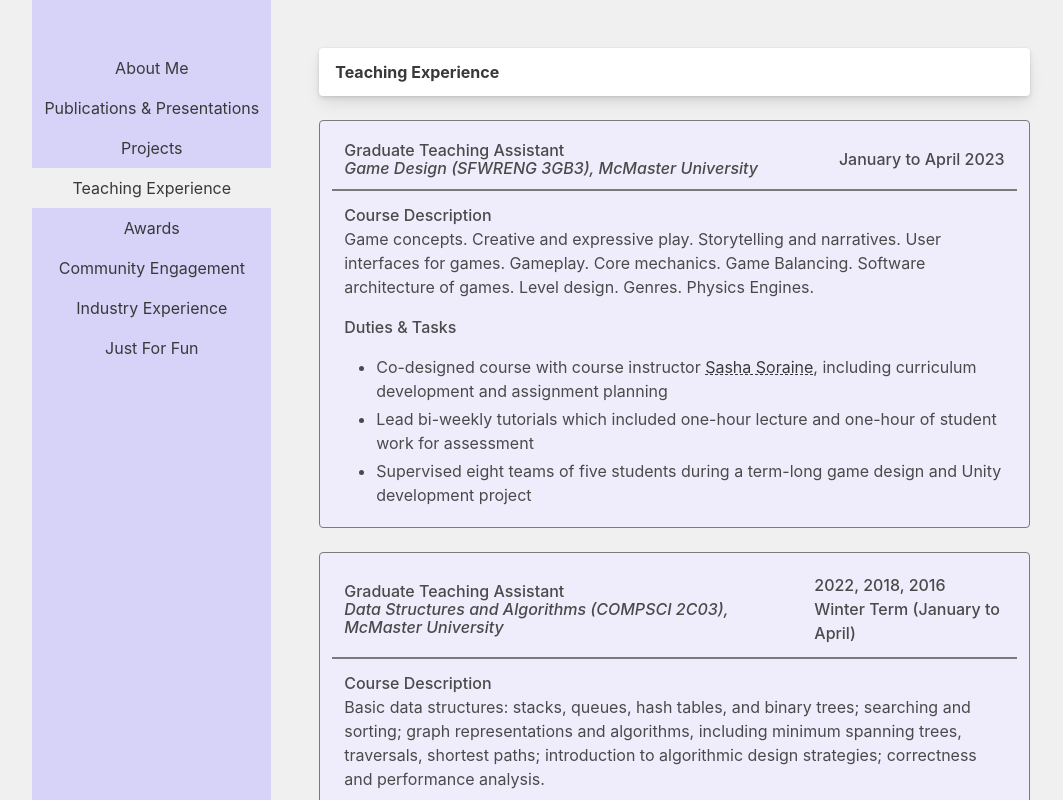
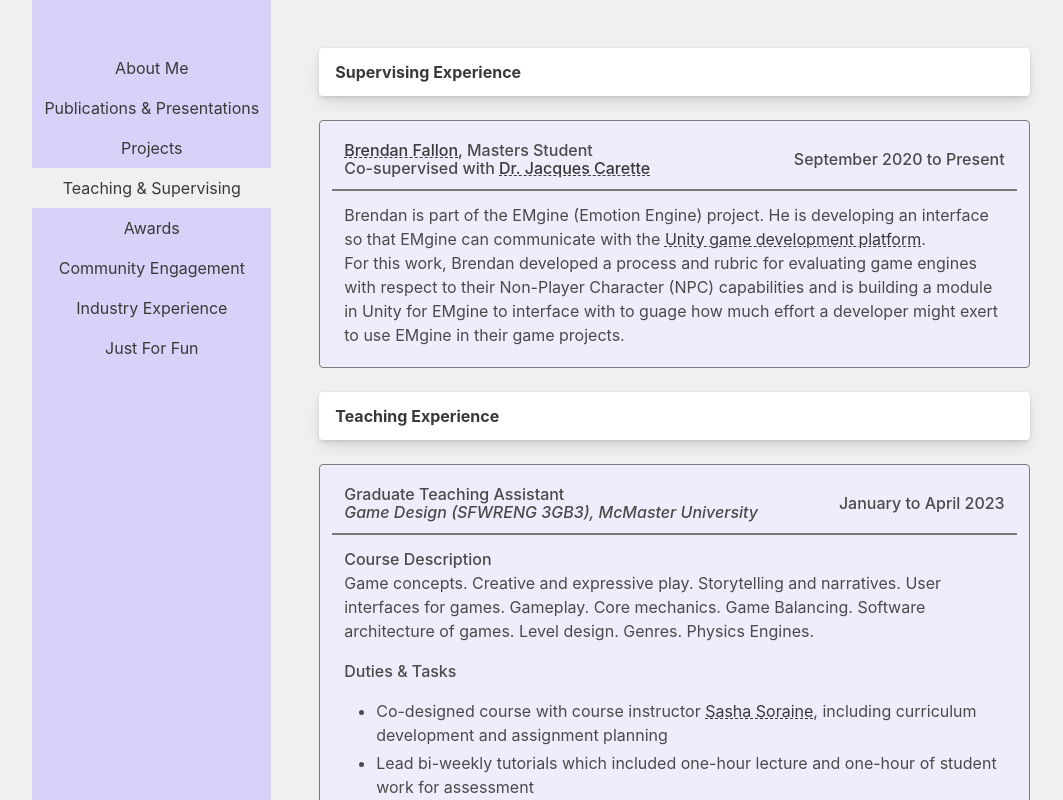
Before and after one commit to GenevaS/website, a Next.js app: page /teaching in a window 1280 px wide. Shown: the top 800 px of the page, without its empty margins (85-1148 px from the left). Built offline with nearby package versions, Linux system fonts and the light colour scheme; some icons are missing.

Commit message:
Fixed broken link and formatting in Publications; Added supervising experience to Teaching

```diff
--- a/components/navbar.js
+++ b/components/navbar.js
@@ -15,7 +15,7 @@ const pubAddress = "/publications";
 const projects = "Projects"
 const projectAddress = "/projects";
 
-const teaching = "Teaching Experience";
+const teaching = "Teaching & Supervising";
 const teachAddress = "/teaching";
 
 const awards = "Awards";
--- a/pages/teaching.js
+++ b/pages/teaching.js
@@ -3,7 +3,6 @@
  * ---------------------------------------------------------------
  */
 
-import Link from 'next/link'
 import Head from 'next/head'
 import Layout, { siteTitle } from '../components/layout'
 import InfoTile from '../components/infotile'
@@ -17,6 +16,61 @@ export default function Teaching( ) {
 
         <section className='is-full-width pt-6'>
           <div className='columns is-flex-direction-column px-6'>
+
+          <div className='column'>
+              <div className="card">
+                <header className="card-header">
+                  <h1 className="card-header-title">
+                    Supervising Experience
+                  </h1>
+                </header>
+              </div>
+            </div>
+            <div className='column'>
+              <div className="tile is-ancestor">
+                <div className="tile is-vertical">
+                  <div className="tile">
+                    <div className="tile is-parent is-vertical">
+
+                      <InfoTile tileTitle={
+                            <p className='has-text-weight-medium px-3'>
+                              <a className='is-link'
+                               href="https://gscale.cas.mcmaster.ca/author/brendan-fallon/"
+                               target="_blank" rel="noopener noreferrer"
+                               aria-label="Go to Brendan Fallon's profile on G-ScalE's website">Brendan Fallon</a>, Masters Student
+                              <br></br>
+                              Co-supervised with <a className='is-link'
+                                                  href="https://gscale.cas.mcmaster.ca/author/jacques-carette/"
+                                                  target="_blank" rel="noopener noreferrer"
+                                                  aria-label="Go to Dr. Jacque Carette's profile on G-ScalE's website">Dr. Jacques Carette</a>
+                            </p>
+                          }
+                                tileLink={
+                                  <p className='has-text-weight-medium px-3'>
+                                    September 2020 to Present
+                                  </p>
+                                }
+                                pictureSrc={null}
+                                lighter>
+                        <p>
+                            Brendan is part of the EMgine (Emotion Engine) project. He is developing an interface so that EMgine can communicate
+                            with the <a className='is-link'
+                                      href="https://unity.com/"
+                                      target="_blank" rel="noopener noreferrer"
+                                      aria-label="Go to Unity's website">Unity game development platform</a>.
+                        </p>
+
+                        <p>
+                          For this work, Brendan developed a process and rubric for evaluating game engines with respect to their Non-Player
+                          Character (NPC) capabilities and is building a module in Unity for EMgine to interface with to guage how much
+                          effort a developer might exert to use EMgine in their game projects.
+                        </p>
+                      </InfoTile>
+                    </div>
+                  </div>
+                </div>
+              </div>
+            </div>
 
           <div className='column'>
               <div className="card">
```
Also changed, not shown: pages/publications.js (+7 -7 lines).
